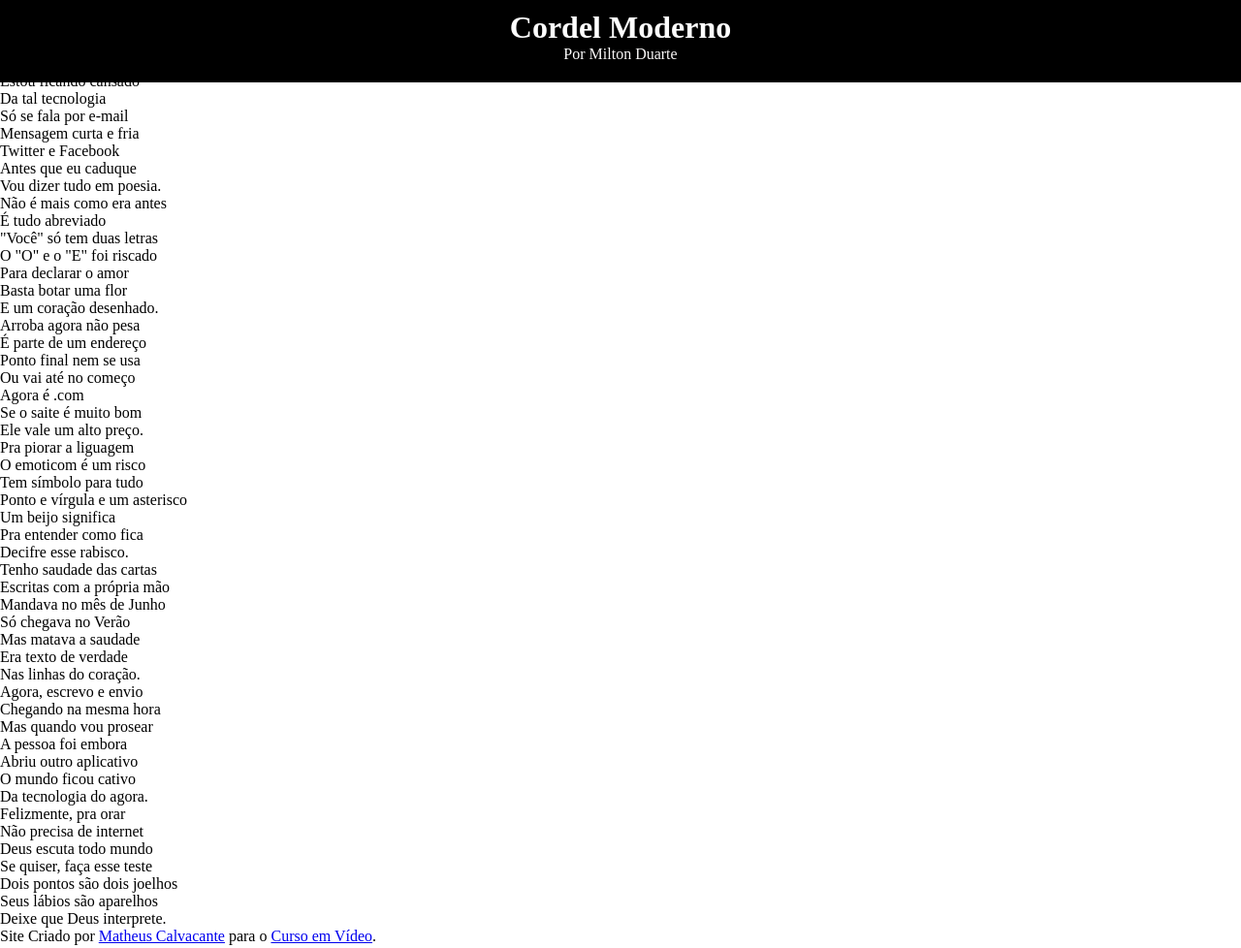
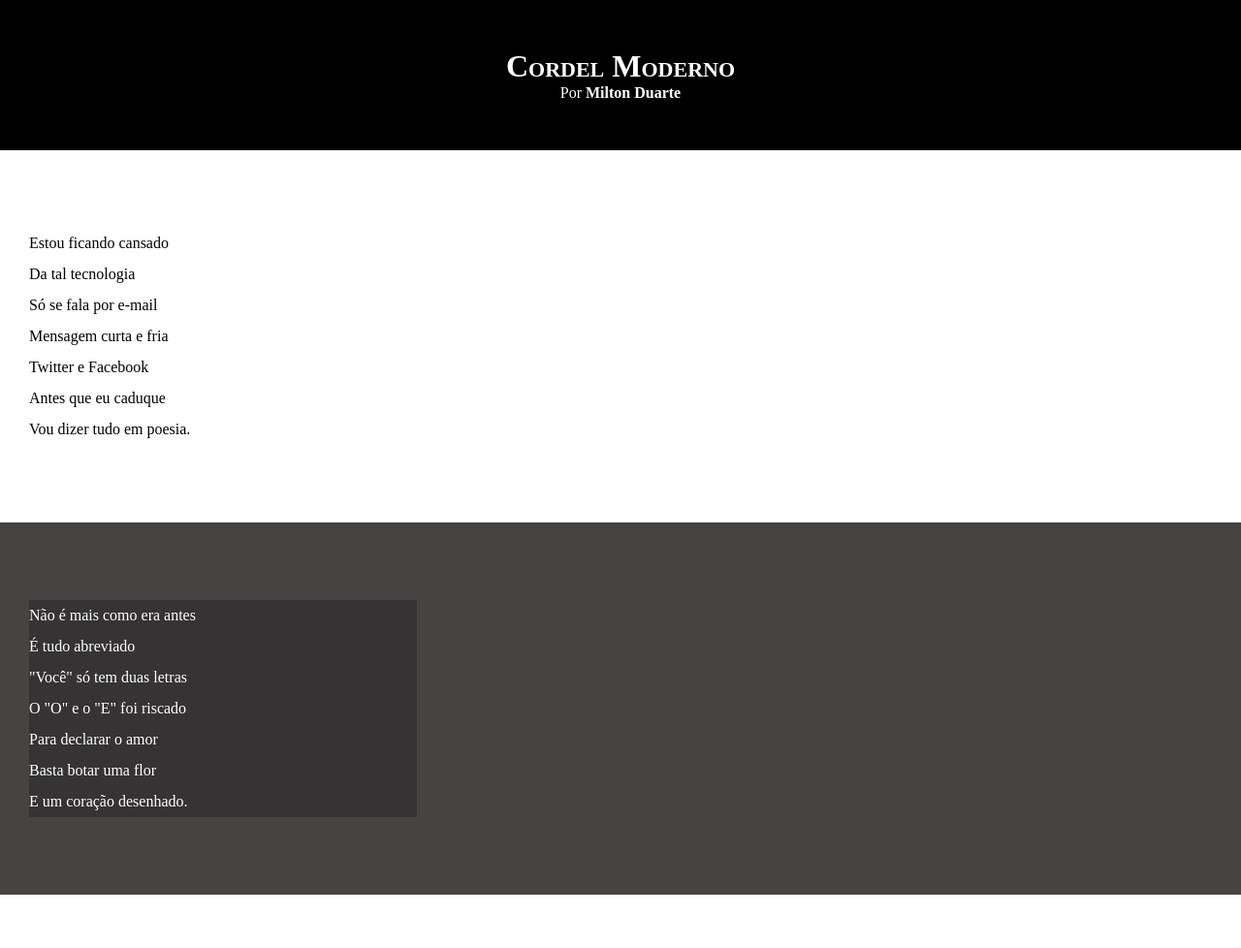
Before and after one commit to Matheus043/html-css, a plain HTML site: page Desafios/Desafio 012/index.html in a window 1280 px wide. Shown: the top 978 px of the page at 97% size. Drawn offline with Linux system fonts and the light colour scheme.

Commit message:
Atualização CSS!

```diff
--- a/Desafios/Desafio 012/index.html
+++ b/Desafios/Desafio 012/index.html
@@ -92,7 +92,7 @@
         </p>
     </section>
     <footer>
-        Site Criado por <a href="https://github.com/Matheus043" target="_blank">Matheus Calvacante</a> para o <a href="https://www.cursoemvideo.com/" target="_blank">Curso em Vídeo</a>.
+        Site Criado por <a href="https://github.com/Matheus043" target="_blank">Matheus Cavalcante</a> para o <a href="https://www.cursoemvideo.com/" target="_blank">Curso em Vídeo</a>.
     </footer>
 </body>
 </html>
--- a/Desafios/Desafio 012/style.css
+++ b/Desafios/Desafio 012/style.css
@@ -5,24 +5,65 @@
     padding: 0px;
 }
 
+html, body {
+    min-height: 100vh;
+    background-color: darkgray;
+}
 header {
     background-color: black;
-    padding: 20px;
-    margin: -10px;
-}
-
-header > h1 {
     color: white;
     text-align: center;
 }
 
+header > h1 {
+    padding-top: 50px;
+    font-variant: small-caps;
+
+}
+
 header > p {
+    padding-bottom: 50px;
+
+}
+
+header a, footer a  {
+    color: white;
+    text-decoration: none;
+    font-weight: bolder;
+}
+
+header a:hover, footer a:hover {
+    text-decoration: underline;
+}
+
+section {
+    padding-top: 10vh;
+    padding-bottom: 10vh;
+    line-height: 2em;
+    padding-left: 30px;
+}
+
+section.normal {
+    background-color: white;
+    color: black;
+}
+
+section.imagem {
+    background-color: rgba(31, 27, 27, 0.719);
+    color: white;
+}
+
+section.imagem > p {
+    width: 400px;
+    background-color: rgba(0, 0, 0, 0.24);
+}
+
+
+
+
+footer {
+    background-color: black;
     color: white;
     text-align: center;
+    padding: 10px;
 }
-
-header p > a {
-    color: rgb(250, 248, 248);
-    text-align: center;
-    text-decoration: none;
-}
```
